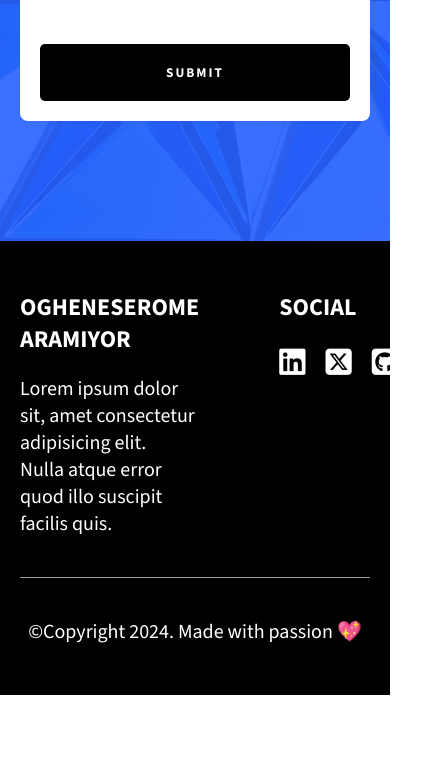
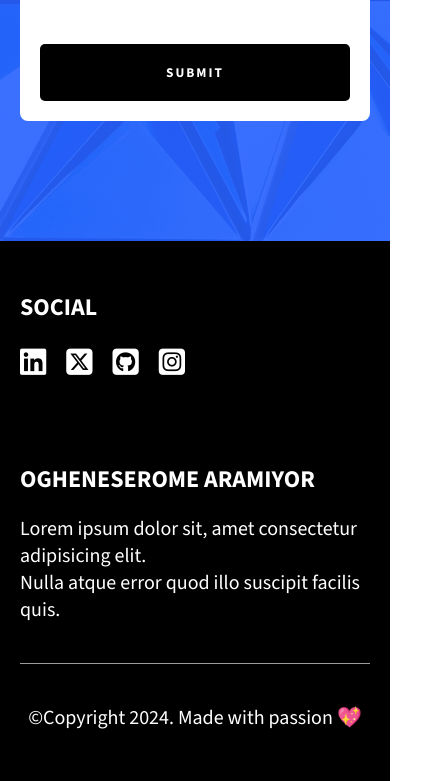
Before and after one commit to MSeries-kelvin/3o3e3rlio, a plain HTML site: page index.html in a window 390 px wide. Shown: the part 5298-6079 px from the top of the page, 444 px wide, since content can reach past the window. Before the commit the page ends 5993 px from the top, so only its background shows below. Drawn offline with nearby package versions, Linux system fonts and the light colour scheme.

Commit message:
footer section added v1.1.0

```diff
--- a/styles/index.css
+++ b/styles/index.css
@@ -557,6 +557,25 @@ footer {
     text-align: center;
 }
 
+
+@media (max-width: 750px) {
+    .footer__content-rgt {
+        order: 1;
+    }
+
+    .footer__content-lf {
+        order: 2;
+    }
+
+    .footer__upper {
+        display: flex;
+        justify-content: space-between;
+        flex-direction: column;
+        gap: 80px;
+        margin-bottom: 40px;
+    }
+}
+
 <footer>
     <div class="main-container">
         <div class="footer__upper">
```
